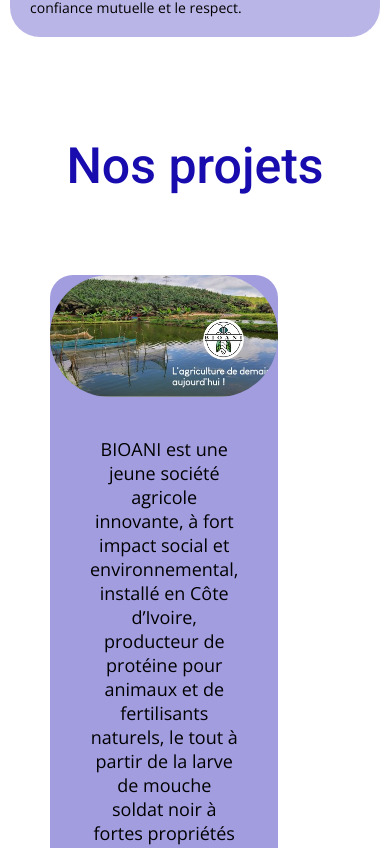
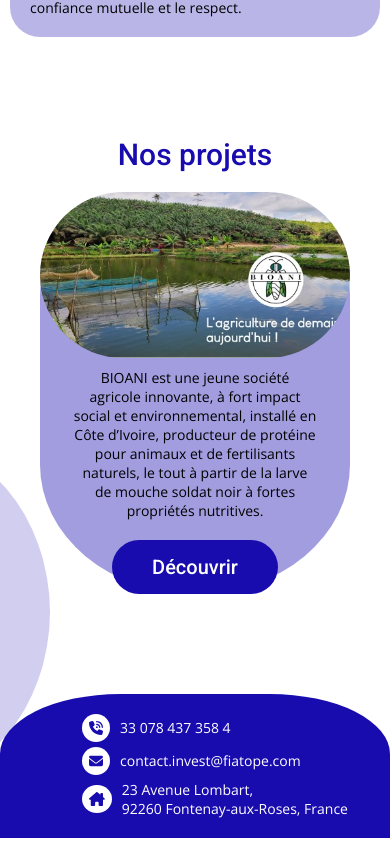
Before and after one commit to LucileBch/fiatope-invest, a React (Create React App) app: page / in a window 390 px wide. Shown: the part 2176-3024 px from the top of the page. Built offline with nearby package versions, Linux system fonts and the light colour scheme.

Commit message:
Finalizing responsive style for value and projects sections

```diff
--- a/src/styles/Button.css
+++ b/src/styles/Button.css
@@ -16,3 +16,10 @@
     text-decoration: underline;
     cursor: pointer;
 }
+
+/* Tablet max-width 1024px */
+@media screen and (max-width: 1024px) {
+    .button-link {
+        font-size: 20px;
+    }
+}
--- a/src/styles/CardProject.css
+++ b/src/styles/CardProject.css
@@ -6,8 +6,8 @@
     flex-direction: column;
     align-items: center;
     background-color: rgba(24, 12, 175, 0.4);
-    border-top-left-radius: 60px;
-    border-top-right-radius: 60px;
+    border-top-left-radius: 200px;
+    border-top-right-radius: 200px;
     border-bottom-left-radius: 300px;
     border-bottom-right-radius: 300px;
 }
@@ -18,3 +18,24 @@
     text-align: center;
     padding: 40px 40px 80px 40px;
 }
+
+/* Tablet max-width 1024px */
+@media screen and (max-width: 1024px) {
+    .project-article-content {
+        font-size: 14px;
+        padding: 25px 25px 40px 25px;
+    }
+}
+
+/* Mobile max-width 767px */
+@media screen and (max-width: 767px) {
+    .project-article {
+        border-bottom-left-radius: 300px 250px;
+        border-bottom-right-radius: 300px 250px;
+    }
+
+    .project-article-content {
+        padding: 10px 10px 20px 10px;
+        width: 85%;
+    }
+}
--- a/src/styles/Projects.css
+++ b/src/styles/Projects.css
@@ -39,3 +39,43 @@
     border-radius: 50% / 100% 100% 0 0;
     transform: rotate(90deg);
 }
+
+/* Tablet max-width 1024px */
+@media screen and (max-width: 1024px) {
+    .projects-section h2 {
+        font-size: 40px;
+    }
+
+    .projects-background {
+        width: 400px;
+        height: 150px;
+        top: 600px;
+    }
+}
+
+/* Mobile max-width 767px */
+@media screen and (max-width: 767px) {
+    .projects-section {
+        margin-bottom: 100px;
+    }
+
+    .projects-section h2 {
+        font-size: 30px;
+        margin-bottom: 20px;
+    }
+
+    .projects-display {
+        margin: 0 40px;
+        display: flex;
+        flex-direction: column;
+    }
+
+    .project-image {
+        border-radius: 100px;
+    }
+
+    .projects-background {
+        width: 350px;
+        top: 400px;
+    }
+}
```
